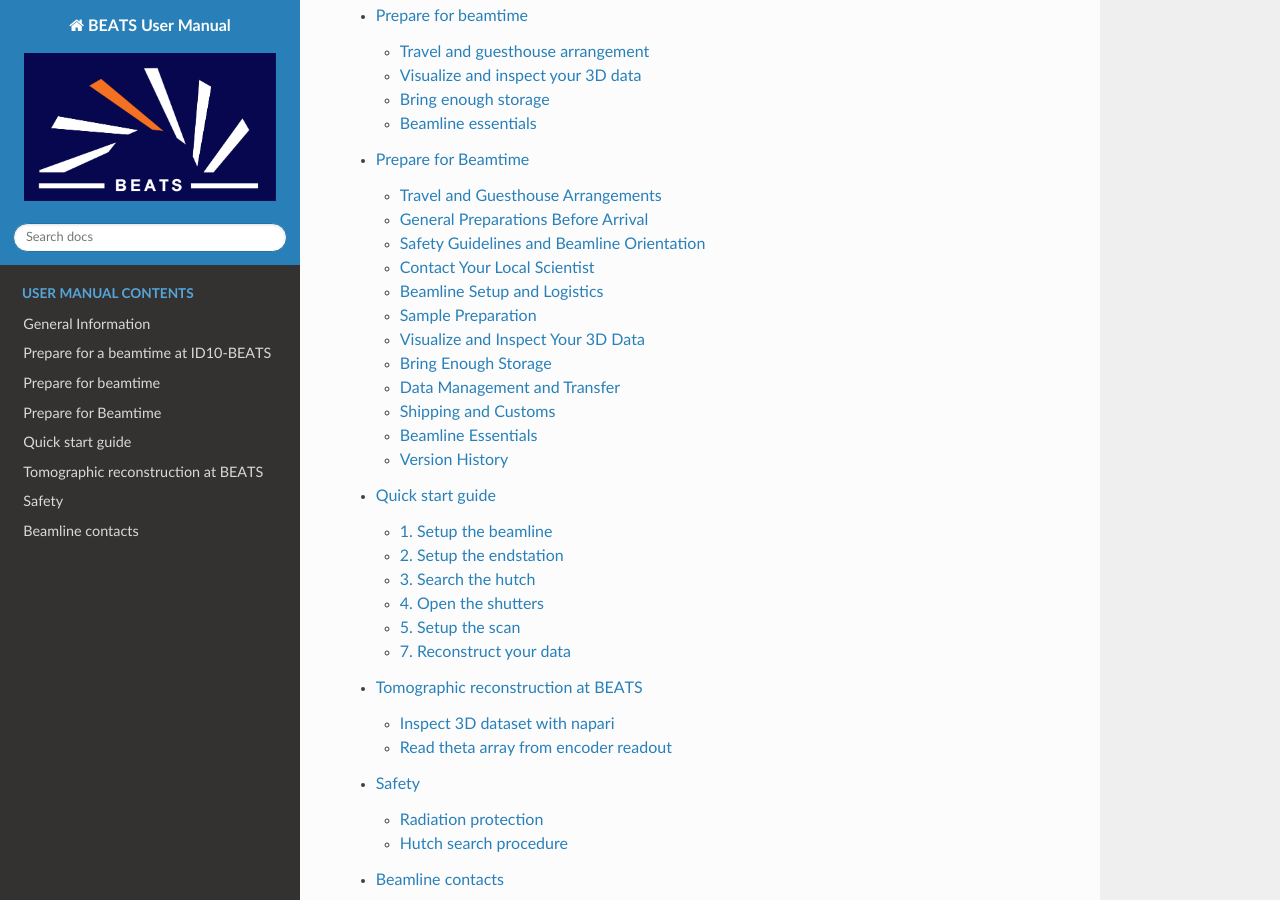
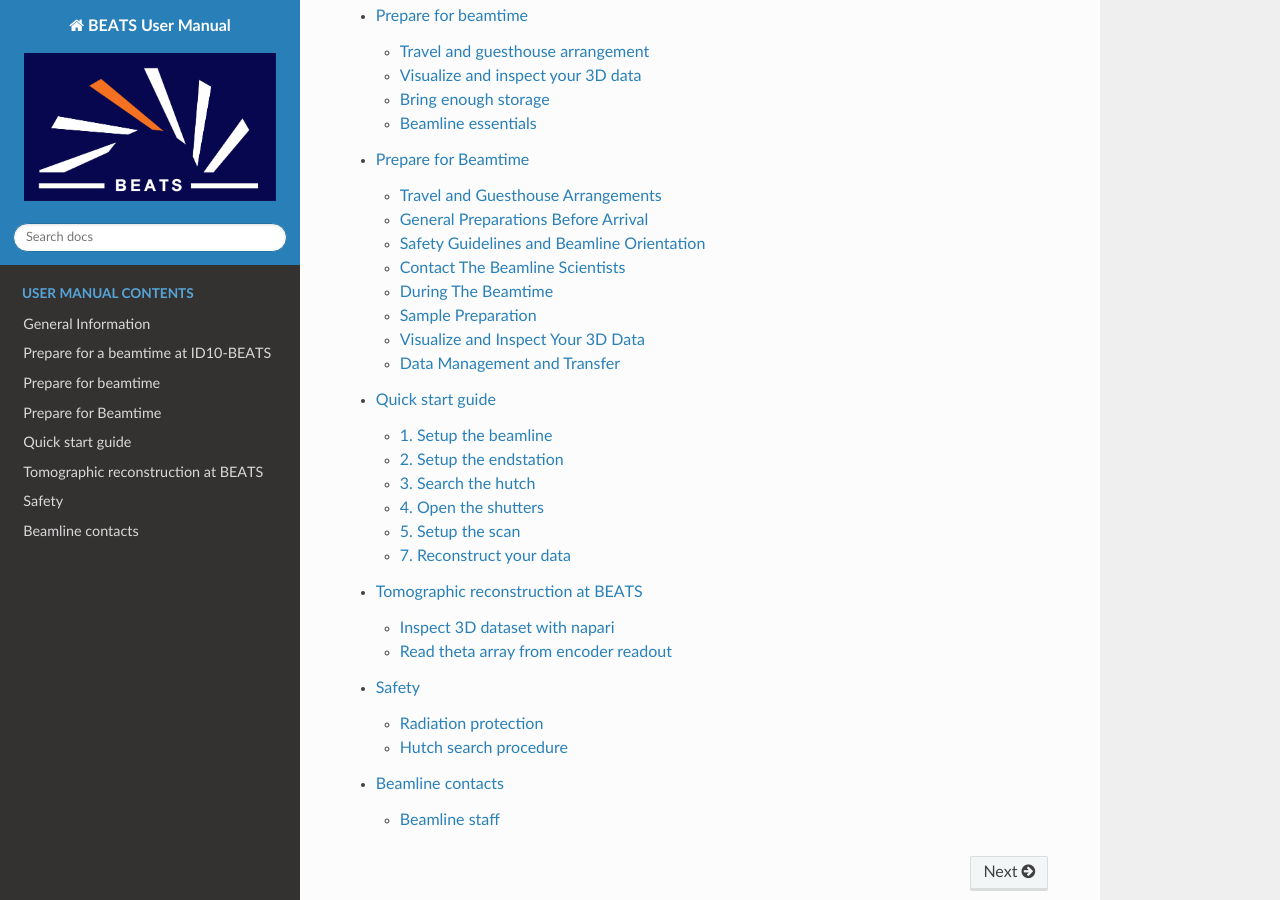
Before and after one commit to SESAME-Synchrotron/BEATS_user_manual, a Sphinx documentation site: the page built from docs/source/index.rst, in a window 1280 px wide and 900 px high, scrolled down 540 px. Built offline with Sphinx 7.4.7 and the Read the Docs theme 3.1.0, drawn with Linux system fonts in a browser that asks for light colours; pages that are not in the unit, such as notebooks, are missing from menus; some of the changed lines change nothing that is shown.

Commit message:
cleaning prepare page

```diff
--- a/docs/source/prepare_new.rst
+++ b/docs/source/prepare_new.rst
@@ -2,10 +2,9 @@
 Prepare for Beamtime
 ====================
 
-This page provides practical guidance for preparing your beamtime at the **BEATS beamline**.
-Good preparation is essential for efficient and productive measurements.
-
-It combines general best practices from other tomography facilities (e.g. PSI–TOMCAT) with BEATS-specific requirements.
+.. note::
+      Good preparation is essential for efficient and productive measurements.
+      Read the points below before your visit to ensure a smooth start of your beamtime at BEATS.
 
 ---------------------------------------
 Travel and Guesthouse Arrangements
@@ -17,21 +16,30 @@
 - Access card and site entry
 - Safety training coordination
 
-Read the points below before your visit to ensure a smooth start of your beamtime at BEATS.
-
 ---------------------------------------
 General Preparations Before Arrival
 ---------------------------------------
 
 Before your arrival, make sure to:
 
-- Register as a **SESAME user** via the DUO system.
-- Request a **badge** and **dosimeter** in advance (required for site access).
-- Verify that all members of your experiment team are registered.
-- Review the **SESAME safety regulations** and beamline safety rules.
-- If your experiment involves hazardous materials, contact your local scientist for prior approval.
+- Communicate to `SESAME User Office <https://www.sesame.org.jo/for-users/sesame-user-office>`_ information about all members of your experiment team.
+- Perform the **safety training**.
+- If your experiment involves hazardous or biological materials, contact the local staff and user office.
 
-Failure to comply with safety or access requirements may lead to delays or denied access.
+.. warning::
+      Failure to comply with safety or access requirements may lead to delays or denied access.
+
+
+Bring Enough Storage
+~~~~~~~~~~~~~~~~~~~~
+
+Following the `SESAME data policy <https://www.sesame.org.jo/for-users/user-guide/sesame-experimental-data-management-policy>`_, BEATS will archive your data for at least **5 years** after the experiment.
+
+.. warning::
+   Due to the large size of tomography datasets, **remote access is not possible** after the beamtime.
+   You are responsible for taking a copy of all data before leaving SESAME.
+   Bring **external drives with at least 4 TB of free space** (preferably formatted in Linux-compatible file systems).
+
 
 ---------------------------------------
 Safety Guidelines and Beamline Orientation
@@ -40,42 +48,28 @@
 All users must comply with SESAME’s safety rules and regulations.
 The **main proposer** is responsible for ensuring all team members have completed safety training and understand the relevant procedures.
 
-If any safety-related aspect of your experiment has changed since the proposal submission, notify your **beamline scientist** immediately so that a safety assessment can be completed in advance.
+If any safety-related aspect of your experiment has changed since the proposal submission, notify the **beamline staff** immediately.
 
-Users are reminded to:
+We recommend all our users to:
 
-- Always work **in pairs**, especially for long or complex measurements.
+- Bring enough people and always work **in pairs**, especially for long or complex measurements.
 - Get sufficient rest and plan **shift rotations** for multi-day experiments.
-- Follow the :ref:`Hutch Search Procedure` carefully before each data acquisition session.
 
 ---------------------------------------
-Contact Your Local Scientist
+Contact The Beamline Scientists
 ---------------------------------------
 
 Each user experiment is supported by a **BEATS beamline scientist**, who will be your main point of contact before, during, and after the beamtime.
 
-- You can find your assigned contact in the DUO schedule for BEATS.
-- Reach out **well before** your beamtime to discuss equipment setup, calibration needs, or special configurations.
-- If specific sample environments or detectors must be installed, they should be reserved and tested before your arrival.
+- Reach out **well before** your beamtime to discuss your experiment setup.
+- If specific sample environments must be installed, this must be communicated before your arrival.
 
 ---------------------------------------
-Beamline Setup and Logistics
+During The Beamtime
 ---------------------------------------
 
-### Detector setup
-
-BEATS supports high-resolution tomography using several detectors and optics configurations.
-Changing between configurations may require **installation and calibration time**—coordinate this with your local contact.
-
-### Setup and cleanup time
-
-Beamline setup and post-experiment cleanup are part of your allocated beamtime.
-Plan sufficient time at the beginning and end of your experiment to ensure smooth transition between user groups.
-
-### Technical support
-
-Technical staff are available during working hours to assist with complex setups.
-Notify your beamline scientist **in advance** if you expect to need technical support.
+- Beamline setup and post-experiment cleanup are part of your allocated beamtime.
+- Plan sufficient time at the end of your experiment to copy your data!
 
 ---------------------------------------
 Sample Preparation
@@ -111,16 +105,6 @@
 - ImageJ can also be used for post-beamtime image processing and analysis.
 - Additional tools are listed under :ref:`Data analysis software`.
 
----------------------------------------
-Bring Enough Storage
----------------------------------------
-
-Following the `SESAME data policy <https://www.sesame.org.jo/for-users/user-guide/sesame-experimental-data-management-policy>`_, BEATS will archive your data for at least **5 years** after the experiment.
-
-.. warning::
-   Due to the large size of tomography datasets, **remote access is not possible** after the beamtime.
-   You are responsible for taking a copy of all data before leaving SESAME.
-   Bring **external drives with at least 4 TB of free space** (preferably formatted in Linux-compatible file systems).
 
 ---------------------------------------
 Data Management and Transfer
@@ -145,31 +129,7 @@
 - **Network transfer:** Can be arranged in advance; contact your beamline scientist.
 - **NAS systems:** Recommended for data exceeding 6–10 TB per session.
 
----------------------------------------
-Shipping and Customs
----------------------------------------
 
-If you plan to import instruments or samples into Jordan:
+Before your arrival, review these BEATS user checklist:
 
-- Follow SESAME’s **import and customs procedures**.
-- Notify the **SESAME Import/Export Office** in advance to avoid delays.
-- Even samples carried personally must be declared properly.
-
-Contact:
-``import@sesame.org.jo`` for sample shipment guidance.
-
----------------------------------------
-Beamline Essentials
----------------------------------------
-
-Before your arrival, review these BEATS documentation sections:
-
-- :ref:`Hutch Search Procedure`
-- :doc:`reconstruction` — Tomographic reconstruction workflow
-- :doc:`safety` — Beamline and lab safety information
 - :doc:`user_checklist` — Quick reference for visiting users
-
----------------------------------------
-Version History
----------------------------------------
-- v1.0 — Merged PSI–TOMCAT reference with BEATS-specific information (2025-11-07)
```
